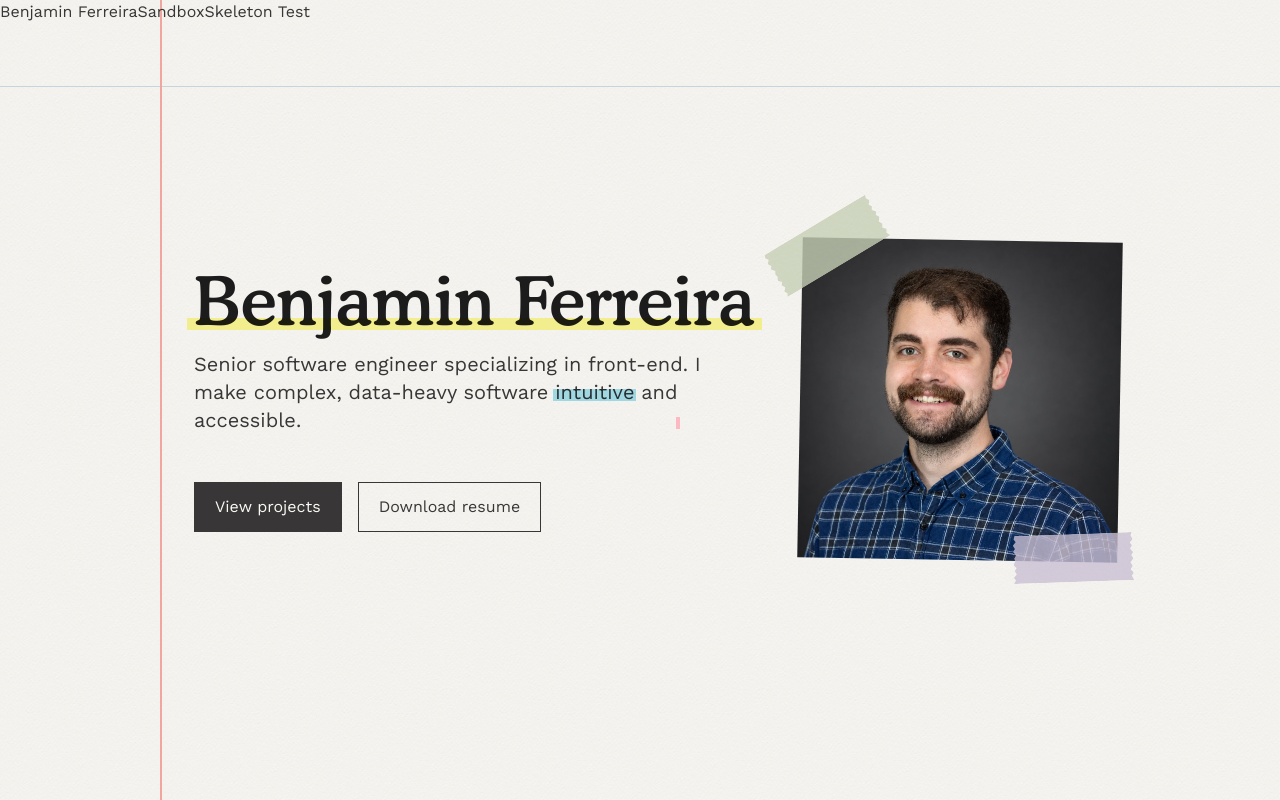
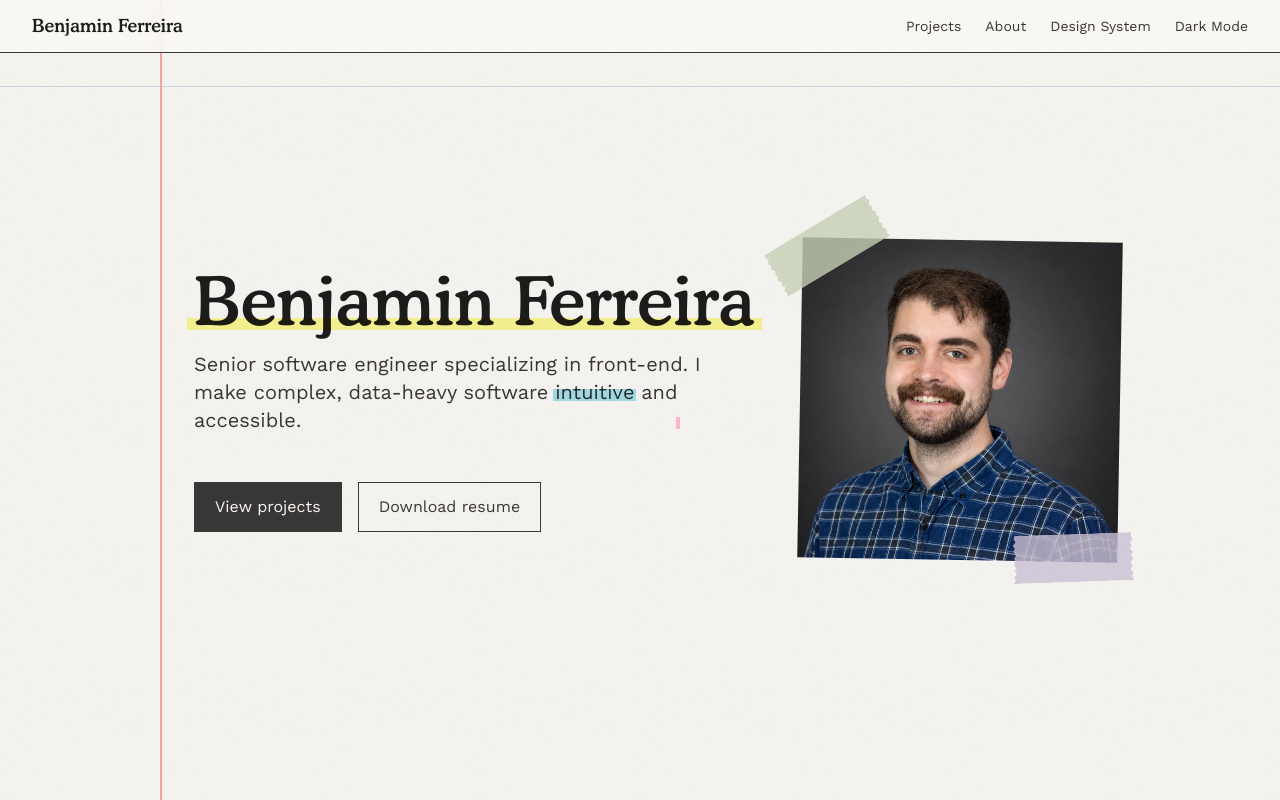
Before and after one commit to benjaminferreira/benjaminferreira.dev, a Next.js app: page / in a window 1280 px wide. Shown: the top 800 px of the page. Built offline with nearby package versions, Linux system fonts and the light colour scheme.

Commit message:
Adding new basic Navbar component

```diff
--- a/src/app/(desk)/layout.tsx
+++ b/src/app/(desk)/layout.tsx
@@ -1,15 +1,12 @@
 import Surface from "@/components/Surface";
+import Navbar from "@/components/Navbar";
 import Link from "next/link";
 
 export default function DeskLayout({ children }: { children: React.ReactNode }) {
 	return (
 		<>
 			{/* Header navbar */}
-			<header className="fixed top-0 z-50">
-				<Link href="/">Benjamin Ferreira</Link>
-				<Link href="/sandbox">Sandbox</Link>
-				<Link href="/sandbox/skeleton">Skeleton Test</Link>
-			</header>
+			<Navbar />
 			{/* Main Sheet */}
 			<Surface
 				variant="paper"
--- /dev/null
+++ b/src/components/Navbar.tsx
@@ -0,0 +1,59 @@
+/**
+ * Navbar - a full-width navigation bar that hovers above the page.
+ * Blurs content that scrolls beneath it.
+ */
+
+"use client";
+
+import Link from "next/link";
+
+/**
+ * Nav items/locations
+ */
+const navItems = [
+	{ label: "Projects", href: "#projects" },
+	{ label: "About", href: "#about" },
+	{ label: "Design System", href: "/sandbox" }, // TODO: update with real page
+];
+
+/**
+ * TODO
+ *
+ * @example
+ * TODO
+ */
+export default function Navbar() {
+	return (
+		<header className="fixed top-0 left-0 right-0 z-50 backdrop-blur-xs bg-paper/70 border-b border-ink">
+			<nav className="mx-auto flex items-center justify-between gap-6 px-5 py-3 md:px-8">
+				<Link
+					href="/"
+					className="font-heading text-lg text-charcoal"
+				>
+					Benjamin Ferreira
+				</Link>
+				<ul className="flex items-center gap-6">
+					{navItems.map((item) => (
+						<li key={item.href}>
+							<Link
+								href={item.href}
+								className="text-sm text-ink"
+							>
+								{item.label}
+							</Link>
+						</li>
+					))}
+					{/* dark-mode toggle placeholder */}
+					<li>
+						<button
+							type="button"
+							className="text-sm text-ink"
+						>
+							Dark Mode
+						</button>
+					</li>
+				</ul>
+			</nav>
+		</header>
+	);
+}
```
